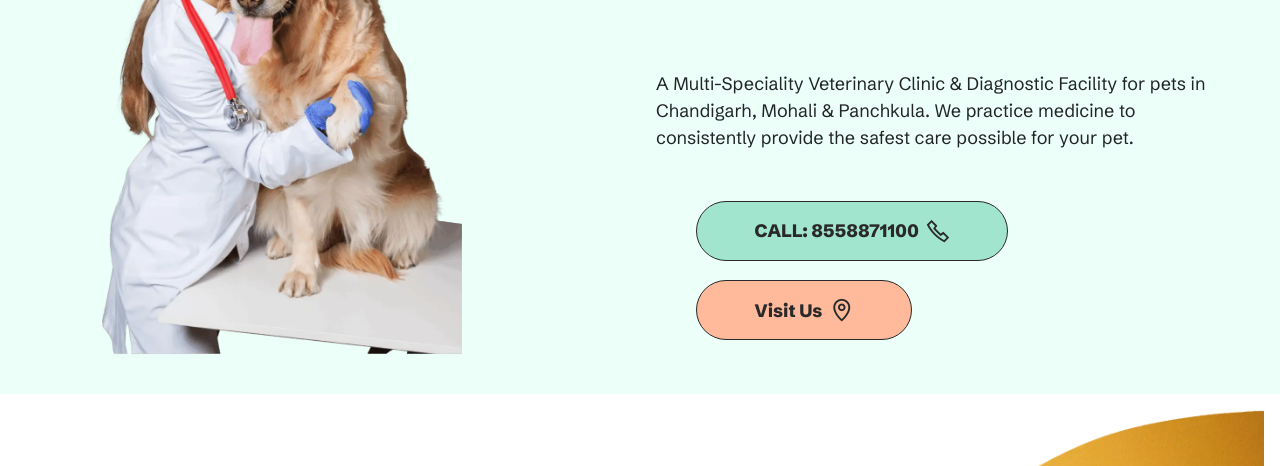
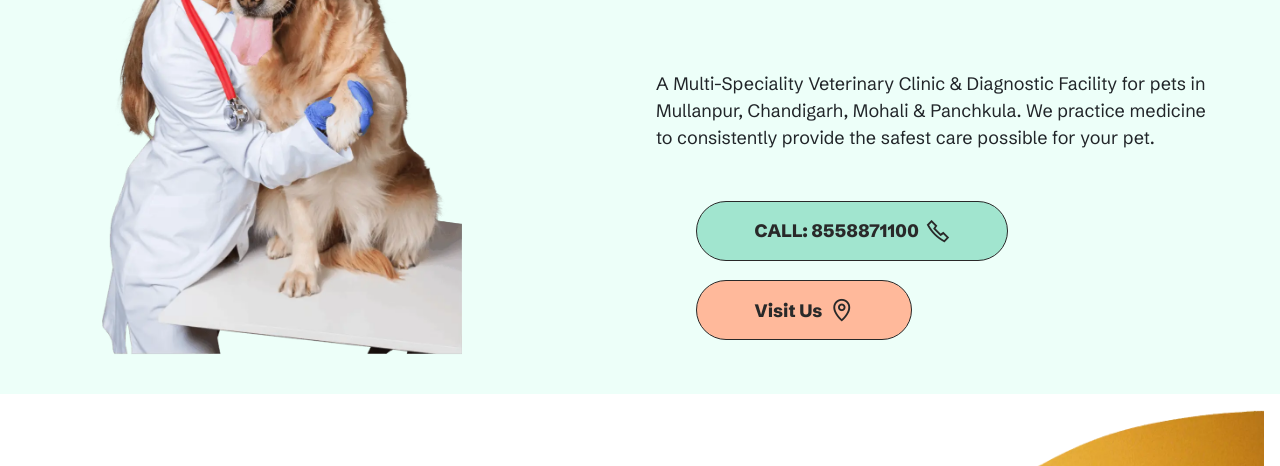
Before and after one commit to petmatters/website, a plain HTML site: page veterinary-clinic.html in a window 1280 px wide. Shown: the part 298-764 px from the top of the page. Drawn offline with Linux system fonts and the light colour scheme; a script that the page names is missing; files whose address does not match are found by name; a web font is replaced by a local one.

Commit message:
Update veterinary-clinic.html

```diff
--- a/veterinary-clinic.html
+++ b/veterinary-clinic.html
@@ -86,7 +86,7 @@
                         </div>
                         <h2 class="mbr-section-title mbr-fonts-style display-1">Veterinary Clinic</h2>
                         <p class="mbr-text mbr-fonts-style display-7">
-                            A Multi-Speciality Veterinary Clinic &amp; Diagnostic Facility for pets in Chandigarh, Mohali &amp; Panchkula.&nbsp;We practice medicine to consistently provide the safest care possible for your pet.</p>
+                            A Multi-Speciality Veterinary Clinic &amp; Diagnostic Facility for pets in Mullanpur, Chandigarh, Mohali &amp; Panchkula.&nbsp;We practice medicine to consistently provide the safest care possible for your pet.</p>
                         <div class="mbr-section-btn"><a class="btn btn-info display-7" href="tel:+918558871100"><span class="mobi-mbri mobi-mbri-phone mbr-iconfont mbr-iconfont-btn"></span>CALL: 8558871100</a> <a class="btn btn-warning display-7" href="https://g.co/kgs/9f5B6V"><span class="mobi-mbri mobi-mbri-map-pin mbr-iconfont mbr-iconfont-btn"></span>Visit Us</a></div>
                     </div>
                 </div>
```
